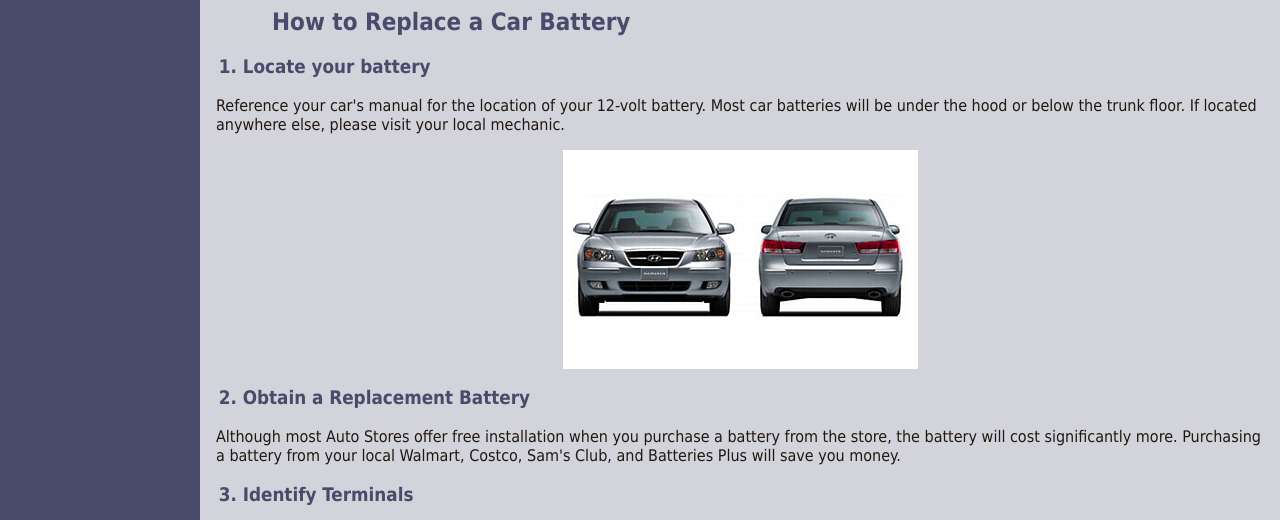
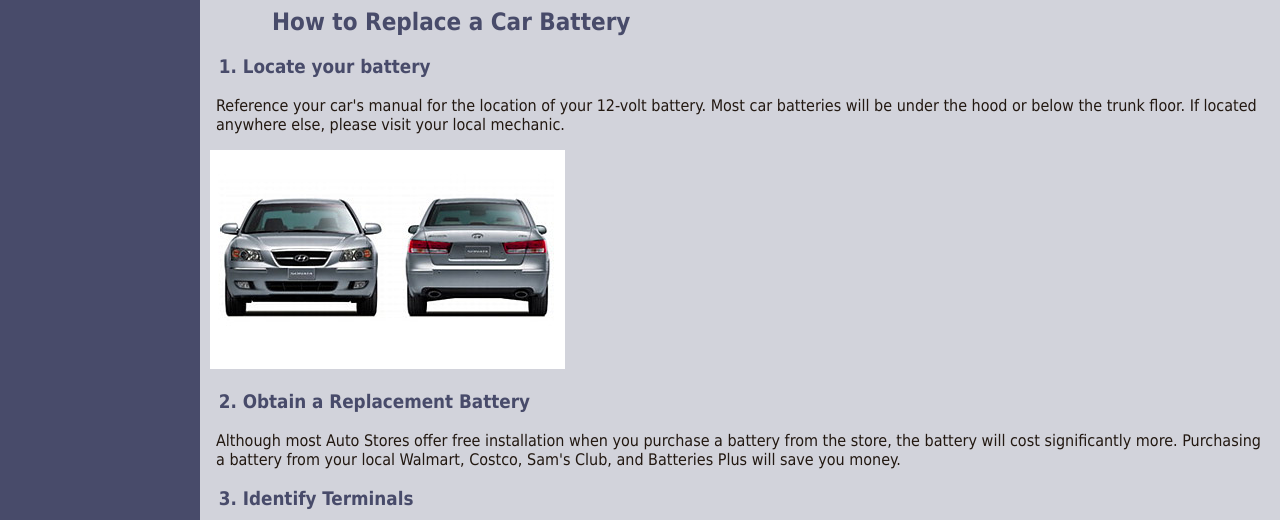
Before and after one commit to LoydDely/LoydDely.github.io, a plain HTML site: page batteryreplacement.html in a window 1280 px wide. Shown: the part 597-1117 px from the top of the page. Drawn offline with Linux system fonts and the light colour scheme.

Commit message:
Update batteryreplacement.html

```diff
--- a/batteryreplacement.html
+++ b/batteryreplacement.html
@@ -34,7 +34,7 @@
 Reference your car's manual for the location of your 12-volt battery. Most car batteries will be under the hood or below the trunk floor. If located anywhere else, please visit your local mechanic.
 </p>
 
-<img src="car.jpg" alt="image of check mark circled" class="center">
+<img src="car.jpg" alt="image of check mark circled">
 
 <h3>2. Obtain a Replacement Battery</h3>
 <p>
```
